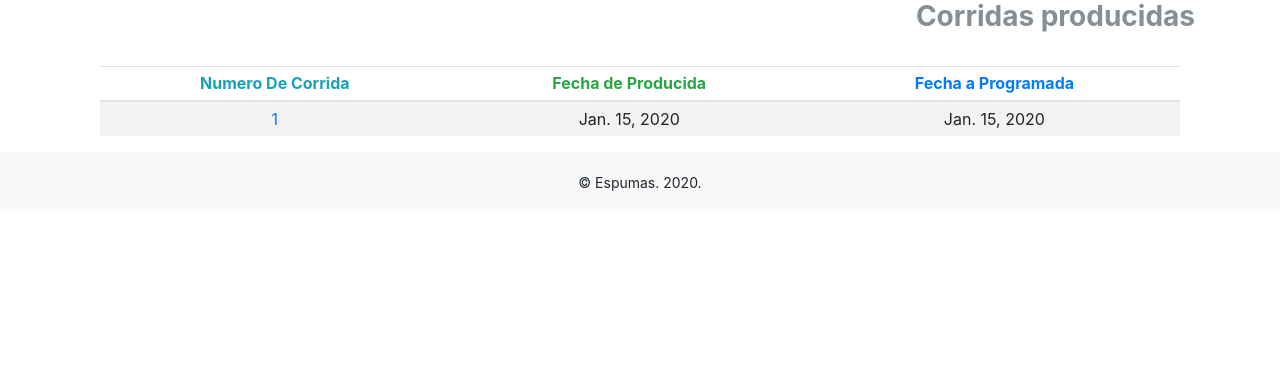
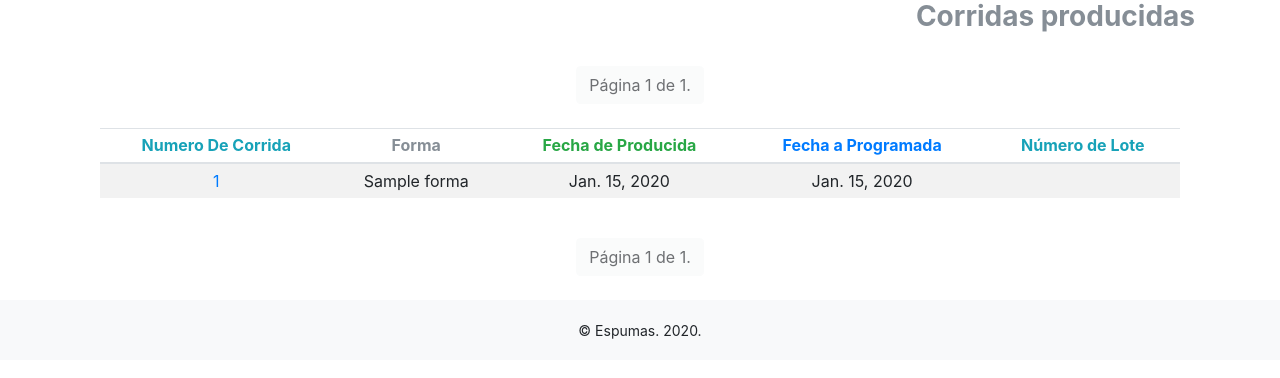
Before and after one commit to Alvarogarcia91/karmaprodv6, a Django app: template corrida/templates/ordenes/corridas_producidas.html in a window 1280 px wide. Shown: the part 129-507 px from the top of the page. Run offline with Django 3.2, Linux system fonts and the light colour scheme; the template is opened without the code that fills it: most values are stand-ins (such as "Sample title", 1, 10 or a date in 2020); some libraries are stand-ins or nearby versions.

Commit message:
Corridas producidas paginadas con lote y forma

```diff
--- a/corrida/templates/ordenes/corridas_producidas.html
+++ b/corrida/templates/ordenes/corridas_producidas.html
@@ -1,28 +1,67 @@
 {% extends "base.html" %}
+
 {% block content %}
 
-<h3 class="text-secondary text-right" > <b>Corridas producidas </b>  </h3>
+<h3 class="text-secondary text-right"><b>Corridas producidas</b></h3>
 <br>
+
+<!-- Paginación -->
+<div class="pagination justify-content-center">
+  {% if corridas_producidas.has_previous %}
+      <a class="btn btn-light" href="?page=1">Primera</a>
+      <a class="btn btn-light" href="?page={{ corridas_producidas.previous_page_number }}">Anterior</a>
+  {% endif %}
+
+  <span class="btn btn-light disabled">Página {{ corridas_producidas.number }} de {{ corridas_producidas.paginator.num_pages }}.</span>
+
+  {% if corridas_producidas.has_next %}
+      <a class="btn btn-light" href="?page={{ corridas_producidas.next_page_number }}">Siguiente</a>
+      <a class="btn btn-light" href="?page={{ corridas_producidas.paginator.num_pages }}">Última</a>
+  {% endif %}
+</div>
+<br>
+
 <div class="container">
     <table class="table table-striped table-sm">
         <thead>
             <tr>
-                <th class="text-info text-center align-middle" > Numero De Corrida </th>
-                <th class="text-success text-center align-middle" > Fecha de Producida </th>
-                <th class="text-primary text-center align-middle" > Fecha a Programada </th>
+                <th class="text-info text-center align-middle">Numero De Corrida</th>
+                <th class="text-secondary text-center align-middle"> Forma </th>
+                <th class="text-success text-center align-middle">Fecha de Producida</th>
+                <th class="text-primary text-center align-middle">Fecha a Programada</th>
+                <th class="text-info text-center align-middle">Número de Lote</th>
             </tr>
         </thead>
         <tbody>
+            {% for corrida_producida in corridas_producidas %}
             <tr>
-                {% for corrida_producida in corridas_producidas %}
-                <td class="text-center align-middle"><a href="{% url 'corrida:corrida_producida' corrida_producida.id %} "> {{corrida_producida.id}} </a></td>
-                <td class="text-center align-middle" >{{corrida_producida.created.date}}</td>
-                <td class="text-center align-middle" >{{corrida_producida.fecha_programada.date}}</td>
+                <td class="text-center align-middle"><a href="{% url 'corrida:corrida_producida' corrida_producida.id %} ">{{ corrida_producida.id }}</a></td>
+                <td class="text-center align-middle">{{ corrida_producida.elementocorrida_set.first.bloqueMedidas.forma }}</td>
+                <td class="text-center align-middle">{{ corrida_producida.created.date }}</td>
+                <td class="text-center align-middle">{{ corrida_producida.fecha_programada.date }}</td>
+                <td class="text-center align-middle">{{ corrida_producida.elementocorrida_set.first.lote.no_de_lote }}</td>
+
             </tr>
-              {%endfor%}
+            {% endfor %}
         </tbody>
     </table>
 </div>
+<br>
 
+<!-- Paginación -->
+<div class="pagination justify-content-center">
+  {% if corridas_producidas.has_previous %}
+      <a class="btn btn-light" href="?page=1">Primera</a>
+      <a class="btn btn-light" href="?page={{ corridas_producidas.previous_page_number }}">Anterior</a>
+  {% endif %}
 
-{%endblock%}
+  <span class="btn btn-light disabled">Página {{ corridas_producidas.number }} de {{ corridas_producidas.paginator.num_pages }}.</span>
+
+  {% if corridas_producidas.has_next %}
+      <a class="btn btn-light" href="?page={{ corridas_producidas.next_page_number }}">Siguiente</a>
+      <a class="btn btn-light" href="?page={{ corridas_producidas.paginator.num_pages }}">Última</a>
+  {% endif %}
+</div>
+<br>
+
+{% endblock %}
--- a/karmaproject/settings.py
+++ b/karmaproject/settings.py
@@ -82,7 +82,7 @@
         'NAME': 'postgres',
         'USER': 'postgres',
         'PASSWORD': 'Hre2x4evJVMnDdqH',
-        'HOST': '3.22.19.134',
+        'HOST': '18.118.129.184',
         'PORT': 5432,
     }
 }
```
Also changed, not shown: corrida/views.py (+27 -5 lines). Lines whose indentation alone changed are shown as unchanged.
